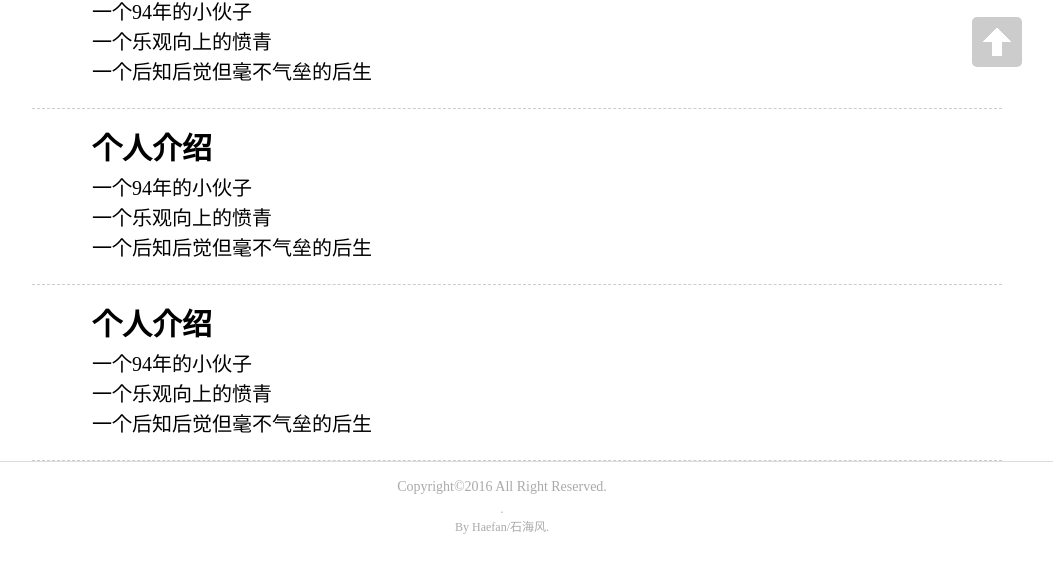
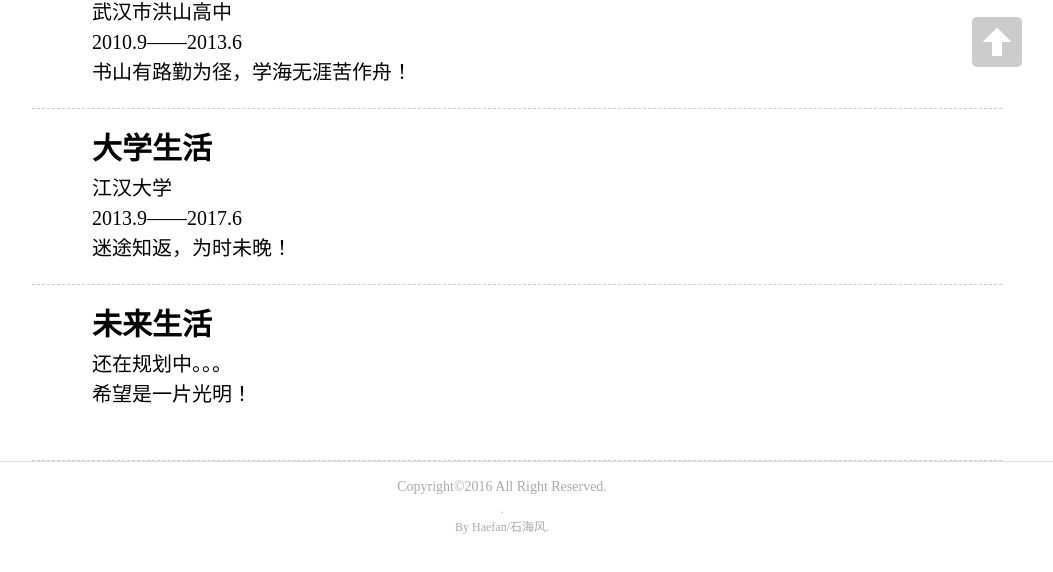
Before and after one commit to Haefan/Blog, a plain HTML site: page experience.html in a window 1280 px wide. Shown: the part 623-1195 px from the top of the page, without its empty margins (138-1191 px from the left). Drawn offline with Linux system fonts and the light colour scheme.

Commit message:
Update experience.html

```diff
--- a/experience.html
+++ b/experience.html
@@ -51,26 +51,25 @@
 		</div>
 		<div class="container">
 			<ul  class="personMes">
-				<h2>个人介绍</h2>
-				<li>一个94年的小伙子</li>
-				<li>一个乐观向上的愤青</li>
-				<li>一个后知后觉但毫不气垒的后生</li>
+				<h2>高中生活</h2>
+				<li>武汉市洪山高中</li>
+				<li>2010.9——2013.6</li>
+				<li>书山有路勤为径，学海无涯苦作舟！</li>
 			</ul>
 		</div>
 		<div class="container">
 			<ul  class="personMes">
-				<h2>个人介绍</h2>
-				<li>一个94年的小伙子</li>
-				<li>一个乐观向上的愤青</li>
-				<li>一个后知后觉但毫不气垒的后生</li>
+				<h2>大学生活</h2>
+				<li>江汉大学</li>
+				<li>2013.9——2017.6</li>
+				<li>迷途知返，为时未晚！</li>
 			</ul>
 		</div>
 		<div class="container">
 			<ul  class="personMes">
-				<h2>个人介绍</h2>
-				<li>一个94年的小伙子</li>
-				<li>一个乐观向上的愤青</li>
-				<li>一个后知后觉但毫不气垒的后生</li>
+				<h2>未来生活</h2>
+				<li>还在规划中。。。</li>
+				<li>希望是一片光明！</li>
 			</ul>
 		</div>
 	</div>
```
